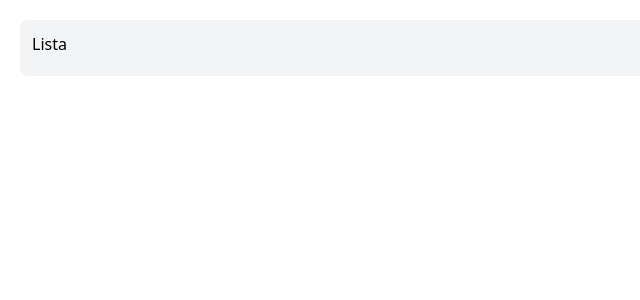
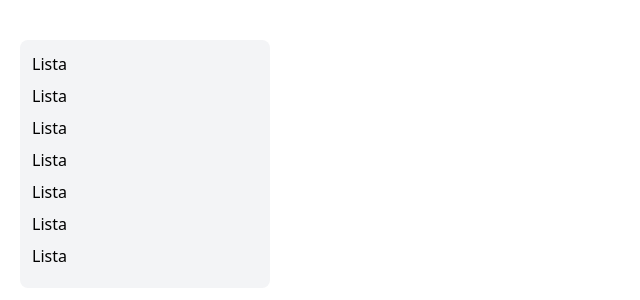
Before and after one commit to MartinLunaAguado/Trello-Clon, a Vue app: page / in a window 1280 px wide. Shown: the top 300 px of the page, without its empty margins (0-640 px from the left). Built offline with nearby package versions, Linux system fonts and the light colour scheme.

Commit message:
overflow-x-auto

```diff
--- a/src/App.vue
+++ b/src/App.vue
@@ -1,8 +1,16 @@
 
 <template>
    <main class="p-5 font-sans">
+    <div class="flex gap-5 py-5 overflow-x-auto">
       <div class="bg-gray-100 p-3 rounded-lg min-w-[250px] flex flex-col" >
         <h2 class="font-medium mb-2">Lista</h2>
+        <h2 class="font-medium mb-2">Lista</h2>
+        <h2 class="font-medium mb-2">Lista</h2>
+        <h2 class="font-medium mb-2">Lista</h2>
+        <h2 class="font-medium mb-2">Lista</h2>
+        <h2 class="font-medium mb-2">Lista</h2>
+        <h2 class="font-medium mb-2">Lista</h2>
+      </div>
 
         </div>
   </main>
```
